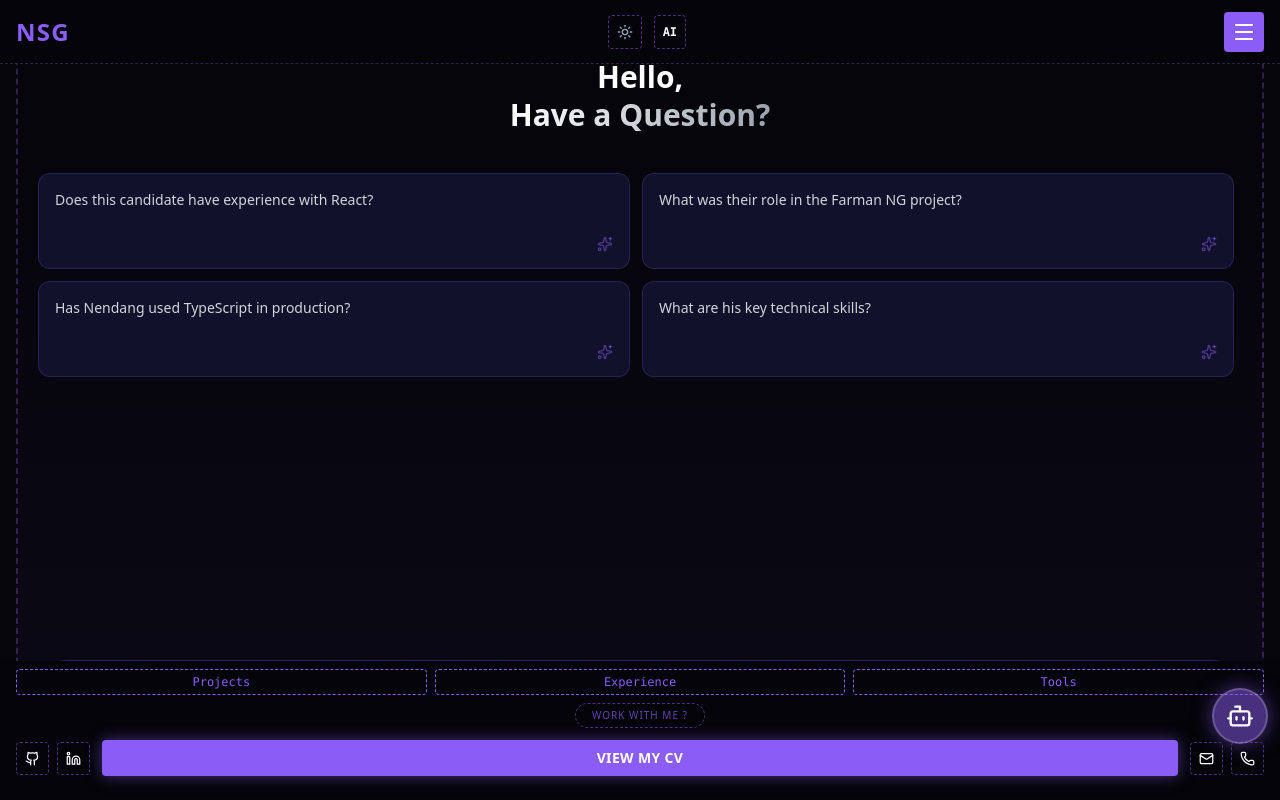
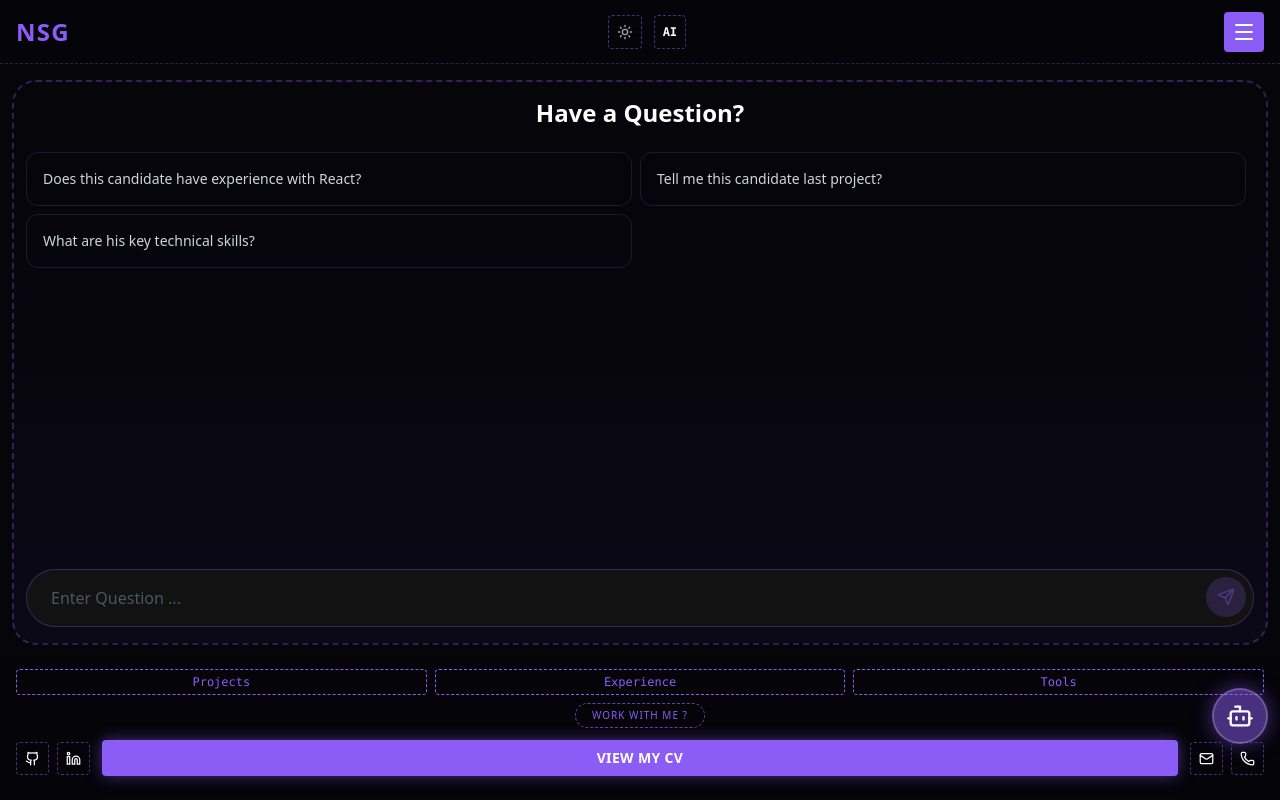
Before and after one commit to nenshallom/portfolio, a Next.js app: page /ai in a window 1280 px wide. Built offline with nearby package versions, Linux system fonts and the light colour scheme.

Commit message:
Fix: Light theme UI

```diff
--- a/app/ai/page.tsx
+++ b/app/ai/page.tsx
@@ -51,14 +51,13 @@ export default function AIPage() {
   };
 
   return (
-    <div className="px-4 pt-4 h-[calc(100dvh-80px)] flex flex-col">
-      <div className="flex-1 w-full border-2 border-dashed border-primary/30 rounded-3xl p-5 relative bg-gradient-to-b from-transparent to-primary/5 flex flex-col overflow-hidden">
+    <div className="px-3 pt-4 h-full flex flex-col">
+      <div className="flex-1 w-full border-2 border-dashed border-primary/30 rounded-3xl px-3 py-4 relative bg-gradient-to-b from-transparent to-primary/5 flex flex-col overflow-hidden">
 
         {/* Header */}
-        <div className="text-center mb-6">
-           <h1 className="text-3xl font-black text-white leading-tight">
-             Hello, <br />
-             <span className="text-transparent bg-clip-text bg-gradient-to-r from-white to-gray-400">
+        <div className="text-center mb-2">
+           <h1 className="text-2xl font-black text-white leading-tight">
+             <span className="text-black dark:text-white">
                Have a Question?
              </span>
            </h1>
@@ -68,11 +67,10 @@ export default function AIPage() {
         <div className="flex-1 overflow-y-auto no-scrollbar space-y-4 mb-4 pr-2"> {/* Added pr-2 for spacing */}
 
             {messages.length === 0 && (
-              <div className="grid grid-cols-1 md:grid-cols-2 gap-3 mt-4">
+              <div className="grid grid-cols-1 md:grid-cols-2 gap-2 mt-4">
                 {[
                   "Does this candidate have experience with React?",
-                  "What was their role in the Farman NG project?",
-                  "Has Nendang used TypeScript in production?",
+                  "Tell me this candidate last project?",
                   "What are his key technical skills?"
                 ].map((q, i) => (
                   <motion.button
@@ -81,10 +79,9 @@ export default function AIPage() {
                     animate={{ opacity: 1, y: 0 }}
                     transition={{ delay: i * 0.1 }}
                     onClick={() => handleSendMessage(undefined, q)}
-                    className="p-4 bg-[#11112b] border border-primary/20 rounded-xl text-left text-sm text-gray-300 hover:border-primary hover:bg-primary/10 transition-all active:scale-95 flex flex-col justify-between h-24"
+                    className="p-4 bg-gray-100 dark:bg-opacity-0 border border-primary/20 rounded-xl text-left text-sm text-gray-500 dark:text-gray-300 hover:border-primary hover:bg-primary/10 transition-all active:scale-95 flex flex-col justify-between h-18"
                   >
                     {q}
-                    <Sparkles size={16} className="self-end text-primary/50" />
                   </motion.button>
                 ))}
               </div>
@@ -105,7 +102,7 @@ export default function AIPage() {
                   </div>
                   <div className={`p-3 rounded-2xl max-w-[85%] text-sm leading-relaxed ${
                     m.role === "user"
-                      ? "bg-primary/20 border border-primary/30 text-white rounded-tr-none"
+                      ? "bg-primary/80 border border-primary/30 text-white rounded-tr-none"
                       : "bg-gray-900 border border-gray-800 text-gray-300 rounded-tl-none"
                   }`}>
                     {m.content}
@@ -118,7 +115,7 @@ export default function AIPage() {
                     <div className="w-8 h-8 rounded-full bg-gray-800 flex items-center justify-center shrink-0">
                        <Bot size={16} className="text-green-400 animate-pulse" />
                     </div>
-                    <div className="bg-gray-900/50 p-3 rounded-2xl text-xs text-gray-500 italic">Thinking...</div>
+                    <div className="bg-opacity-0 p-3 rounded-2xl text-xs text-gray-500 italic">Thinking...</div>
                  </div>
               )}
             </AnimatePresence>
@@ -133,13 +130,13 @@ export default function AIPage() {
            <input
              value={inputValue}
              onChange={(e) => setInputValue(e.target.value)}
-             placeholder="Ask to Discover About me..."
-             className="w-full bg-[#05050A] border border-primary/30 rounded-full py-4 pl-6 pr-14 text-white placeholder:text-gray-600 focus:outline-none focus:border-primary focus:ring-1 focus:ring-primary/50 transition-all"
+             placeholder="Enter Question ..."
+             className="w-full  border border-primary/30 rounded-full py-4 pl-6 pr-14 text-black dark:text-white placeholder:text-gray-600 focus:outline-none focus:border-primary focus:ring-1 focus:ring-primary/50 transition-all"
            />
            <button
              type="submit"
              disabled={!inputValue.trim() || isLoading}
-             className="absolute right-2 top-2 bottom-2 w-10 h-10 bg-primary/20 rounded-full flex items-center justify-center text-primary hover:bg-primary hover:text-white transition-all disabled:opacity-50 disabled:cursor-not-allowed"
+             className="absolute right-2 top-2 bottom-2 w-10 h-10 bg-primary/40 rounded-full flex items-center justify-center text-primary hover:bg-primary hover:text-white transition-all disabled:opacity-50 disabled:cursor-not-allowed"
            >
              <Send size={18} />
            </button>
--- a/app/api/chat/route.ts
+++ b/app/api/chat/route.ts
@@ -32,7 +32,7 @@ export async function POST(req: Request) {
   const systemPrompt = `
     You are an AI assistant for Nendang Shallom Goshit's portfolio.
     Answer the user's question based ONLY on the context below.
-    If the answer is not in the context, say you don't know but Nendang is open to chat.
+    If the answer is not in the context, say "Sorry i'm still learning and don't have that information yet, but NSG is open to chat click the "work with me" button to send your message."
     Be concise and professional.
 
     CONTEXT:
--- a/components/Footer.tsx
+++ b/components/Footer.tsx
@@ -26,7 +26,7 @@ export default function Footer() {
       <div className="flex justify-center mb-3">
       <Link
   href="/message"
-  className="border border-dashed border-primary/50 text-primary/70 px-4 py-1 text-[10px] tracking-widest rounded-full uppercase hover:bg-primary hover:text-white transition-colors"
+  className="border border-dashed border-primary/70 text-primary px-4 py-1 text-[10px] tracking-widest rounded-full uppercase hover:bg-primary hover:text-white transition-colors"
 >
   Work with Me ?
 </Link>
--- a/components/Header.tsx
+++ b/components/Header.tsx
@@ -30,9 +30,9 @@ export default function Header() {
       {/* --- TOP HEADER (Unchanged) --- */}
       <header className="fixed top-0 left-0 right-0 z-50 bg-background/95 backdrop-blur-sm border-b border-dashed border-primary/30 h-16 flex items-center justify-between px-4">
 
-        <div className="font-bold text-2xl tracking-wider text-primary">
+        <Link href="/" className="font-bold text-2xl tracking-wider text-primary">
           NSG
-        </div>
+        </Link>
 
         <div className="flex items-center gap-3">
           {/* --- THEME TOGGLE BUTTON --- */}
```
Also changed, not shown: app/message/page.tsx (+13 -18 lines).
